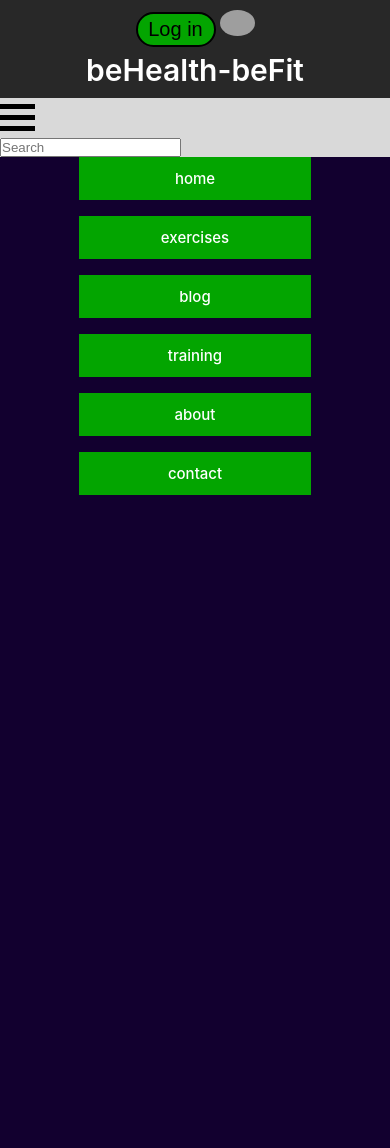
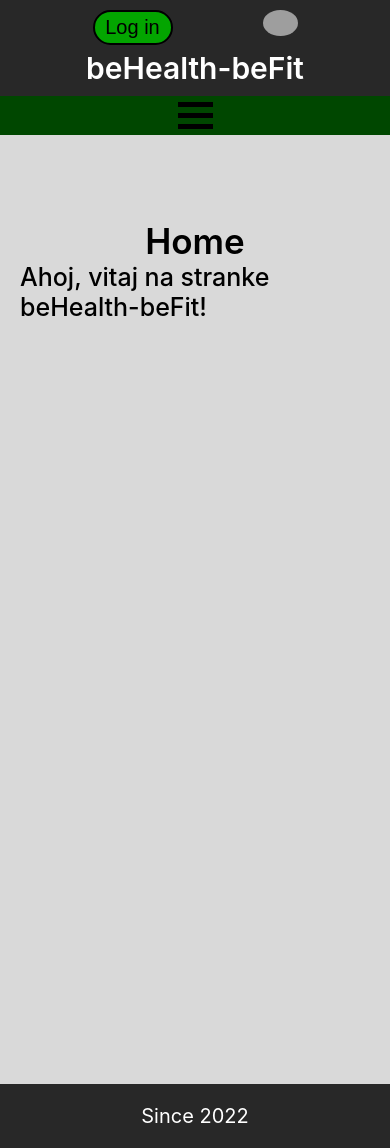
Before and after one commit to stamed13/ROP_beHealth-beFit, a PHP site: page / in a window 390 px wide. Before the commit the page ends 495 px from the top, so only its background shows below. Run offline with PHP 8.4, Linux system fonts and the light colour scheme; style sheets or scripts are compiled from the project's sources; grey boxes are pictures that could not be loaded.

Commit message:
update header responsivity, mainly mobile width

```diff
--- a/index.html
+++ b/index.html
@@ -42,18 +42,18 @@
             <div class="header-top">
                 <div id="row">
                     <button type="button" class="bt-log-in">Log in</button>
-                <a href="index.html"><img src="media/logo-real.svg" alt="hopa" class="logo"></a>
+                    <a href="index.html"><img src="media/logo-real.svg" alt="hopa" class="logo"></a>
                 </div>
                 <div class="header-title">beHealth-beFit</div>
             </div>
             <div class="header-menu">
-                <button class="hamburger">
-                    <div class="bar"></div>
+                <button id="hamburger">
+                    <div id="bar"></div>
                 </button>
             </div>
             <div id="header-nav">
                 <input type="search" placeholder="Search" class="search">
-                <nav class="mobile-nav">
+                <nav id="mobile-nav">
                     <a href="index.html" class="actual">home</a>
                     <a href="2-exercises/exercises.html">exercises</a>
                     <a href="3-blog/blog.html">blog</a>
--- a/js/main.js
+++ b/js/main.js
@@ -1,17 +1,11 @@
 window.onload = function () {
-	window.addEventListener('scroll', function (e) {
-		if (window.pageYOffset > 100) {
-			document.querySelector("header").classList.add('is-scrolling');
-		} else {
-			document.querySelector("header").classList.remove('is-scrolling');
-		}
-	});
-
-	const menu_btn = document.querySelector('.hamburger');
-	const mobile_menu = document.querySelector('.mobile-nav');
+	const menu_btn = document.querySelector('#hamburger');
+	const header_nav = document.querySelector('#header-nav');
+	const content = document.querySelector('#content');
 
 	menu_btn.addEventListener('click', function () {
 		menu_btn.classList.toggle('is-active');
-		mobile_menu.classList.toggle('is-active');
+		header_nav.classList.toggle('is-active');
+		content.classList.toggle('is-active');
 	});
 }
--- a/styles/header-pc.css
+++ b/styles/header-pc.css
@@ -1,3 +1,51 @@
+#header {
+  /*
+    .mobile-nav {
+        //position: fixed;
+        top: 0;
+        left: 100%;
+        width: 100%;
+        min-height: 100vh;
+        display: block;
+        z-index: 98;
+        background-color: #12002F;
+        //padding-top: 20px;
+        transition: 0.4s;
+    }
+
+    .mobile-nav.is-active {
+        left: 0;
+    }
+
+    .mobile-nav a {
+        display: block;
+        width: 100%;
+        max-width: 200px;
+        margin: 0 auto 16px;
+        text-align: center;
+        padding: 12px 16px;
+        background-color: #03A500;
+
+        color: #FFF;
+        text-decoration: none;
+    }
+
+    .mobile-nav a:hover {
+        background-color: #24104f;
+    }
+
+    @media (min-width: 768px) {
+        .mobile-nav {
+            display: none;
+        }
+
+        .hamburger {
+            display: none;
+        }
+    }
+    */
+}
+
 #header #header-computer {
   position: fixed;
   width: 100%;
@@ -212,9 +260,6 @@
 #header #header-mobile .header-top {
   display: -ms-grid;
   display: grid;
-  -webkit-box-align: center;
-      -ms-flex-align: center;
-          align-items: center;
   padding: 10px;
   background: #282828;
 }
@@ -233,7 +278,23 @@
     -webkit-box-pack: justify;
         -ms-flex-pack: justify;
             justify-content: space-between;
-    gap: 5px;
+  }
+}
+
+#header #header-mobile .header-top #row {
+  /*
+                @media(min-width: 426px) {
+
+                }
+                */
+}
+
+@media (min-width: 0px) {
+  #header #header-mobile .header-top #row {
+    display: -ms-grid;
+    display: grid;
+    grid-auto-flow: column;
+    gap: 90px;
   }
 }
 
@@ -291,7 +352,16 @@
   }
 }
 
-#header #header-mobile .header-menu .hamburger {
+#header #header-mobile .header-menu {
+  display: -ms-grid;
+  display: grid;
+  -webkit-box-pack: center;
+      -ms-flex-pack: center;
+          justify-content: center;
+  background: #004700;
+}
+
+#header #header-mobile .header-menu #hamburger {
   position: relative;
   display: block;
   width: 35px;
@@ -304,19 +374,7 @@
   border: none;
 }
 
-@media (min-width: 0px) {
-  #header #header-mobile .header-menu .hamburger {
-    display: block;
-  }
-}
-
-@media (min-width: 426px) {
-  #header #header-mobile .header-menu .hamburger {
-    display: none;
-  }
-}
-
-#header #header-mobile .header-menu .hamburger .bar, #header #header-mobile .header-menu .hamburger:after, #header #header-mobile .header-menu .hamburger:before {
+#header #header-mobile .header-menu #hamburger #bar, #header #header-mobile .header-menu #hamburger:after, #header #header-mobile .header-menu #hamburger:before {
   content: '';
   display: block;
   width: 100%;
@@ -327,18 +385,56 @@
   transition: 0.4s;
 }
 
-#header #header-mobile .header-menu .hamburger.is-active:before {
+#header #header-mobile .header-menu #hamburger.is-active:before {
   -webkit-transform: rotate(-45deg) translate(-8px, 6px);
           transform: rotate(-45deg) translate(-8px, 6px);
 }
 
-#header #header-mobile .header-menu .hamburger.is-active:after {
+#header #header-mobile .header-menu #hamburger.is-active:after {
   -webkit-transform: rotate(45deg) translate(-9px, -8px);
           transform: rotate(45deg) translate(-9px, -8px);
 }
 
-#header #header-mobile .header-menu .hamburger.is-active .bar {
+#header #header-mobile .header-menu #hamburger.is-active #bar {
   opacity: 0;
+}
+
+#header #header-mobile #header-nav {
+  position: fixed;
+  padding: 25px;
+  top: 256;
+  left: 100%;
+  width: 100%;
+  min-height: 100vh;
+  background-color: #006600;
+  -webkit-transition: 0.4s;
+  transition: 0.4s;
+  display: -ms-grid;
+  display: grid;
+  justify-items: center;
+  grid-auto-flow: row;
+  gap: 30px;
+}
+
+#header #header-mobile #header-nav .search {
+  height: 30px;
+  font-size: 20px;
+  color: black;
+  border-radius: 9px;
+  border: 2px solid black;
+}
+
+#header #header-mobile #header-nav #mobile-nav {
+  display: -ms-grid;
+  display: grid;
+  grid-auto-flow: row;
+  -webkit-box-pack: center;
+      -ms-flex-pack: center;
+          justify-content: center;
+}
+
+#header #header-mobile #header-nav.is-active {
+  left: 0;
 }
 
 #header #header-mobile #header-menu {
@@ -367,49 +463,45 @@
 }
 
 @media (min-width: 0px) {
-  #header #header-mobile #header-menu .comp-nav {
+  #header #header-mobile #header-menu .mobile-nav {
     display: none;
   }
 }
 
 @media (min-width: 426px) {
-  #header #header-mobile #header-menu .comp-nav {
+  #header #header-mobile #header-menu .mobile-nav {
     display: -ms-grid;
     display: grid;
     grid-auto-flow: column;
   }
 }
 
-#header #header-mobile #header-menu .comp-nav #actual {
+#header #header-mobile #header-menu .mobile-nav .actual {
   text-decoration: underline;
   color: black;
   background: #03A500;
 }
 
-#header #header-mobile #header-menu .comp-nav a {
+#header #header-mobile #header-menu .mobile-nav a {
   padding: 5px;
   text-decoration: none;
   color: white;
 }
 
 @media (min-width: 0px) {
-  #header #header-mobile #header-menu .comp-nav a {
+  #header #header-mobile #header-menu .mobile-nav a {
     font-size: 20px;
   }
 }
 
 @media (min-width: 769px) {
-  #header #header-mobile #header-menu .comp-nav a {
+  #header #header-mobile #header-menu .mobile-nav a {
     font-size: 25px;
   }
 }
 
-#header #header-mobile #header-menu #header-nav {
-  display: -ms-grid;
-  display: grid;
-}
-
-#header #header-mobile #header-menu #header-nav .search {
+/*
+.search {
     height: 30px;
     padding-left: 5px;
     font-size: 20px;
@@ -417,93 +509,43 @@
     border-radius: 9px;
     border: 2px solid black;
 }
-
-@media (min-width: 0px) {
-  #header #header-mobile #header-menu #header-nav .search {
-    width: 180px;
-    margin-bottom: 5px;
-  }
-}
-
-@media (min-width: 426px) {
-  #header #header-mobile #header-menu #header-nav .search {
-    width: 240px;
-    margin-right: 10px;
-    margin-bottom: 0px;
-  }
-}
-
-@media (min-width: 726px) {
-  #header #header-mobile #header-menu #header-nav .search {
-    width: 240px;
-    margin-right: 10px;
-    margin-bottom: 0px;
-  }
-}
-
-#header .mobile-nav {
-  top: 0;
+*/
+/*
+#mobile-nav {
+	position: fixed;
+	//top: 0;
 	left: 100%;
 	width: 100%;
 	min-height: 100vh;
 	display: block;
 	z-index: 98;
 	background-color: #12002F;
-  -webkit-transition: 0.4s;
+	padding-top: 80px;
 	transition: 0.4s;
 }
 
-#header .mobile-nav.is-active {
+#mobile-nav.is-active {
 	left: 0;
 }
 
-#header .mobile-nav a {
+#mobile-nav a {
 	display: block;
 	width: 100%;
 	max-width: 200px;
 	margin: 0 auto 16px;
 	text-align: center;
 	padding: 12px 16px;
-  background-color: #03A500;
+	background-color: #1f103F;
+
 	color: #FFF;
 	text-decoration: none;
 }
 
-#header .mobile-nav a:hover {
+#mobile-nav a:hover {
 	background-color: #24104f;
 }
-
-@media (min-width: 768px) {
-  #header .mobile-nav {
+*/
+#content.is-active {
   display: none;
 }
-  #header .hamburger {
-    display: none;
-  }
-}
-
-#header .button {
-  -webkit-appearance: none;
-     -moz-appearance: none;
-          appearance: none;
-  border: none;
-  outline: none;
-  background: none;
-  display: inline-block;
-  color: #FFF;
-  font-size: 20px;
-  background-color: #FF9FDB;
-  padding: 12px 16px;
-  border-radius: 8px;
-  text-decoration: none;
-  text-transform: uppercase;
-  font-weight: 700;
-  cursor: pointer;
-}
-
-@media (max-width: 767px) {
-  #header .button {
-    font-size: 18px;
-  }
-}
 /*# sourceMappingURL=header-pc.css.map */
--- a/styles/header-pc.scss
+++ b/styles/header-pc.scss
@@ -183,7 +183,6 @@
 
         .header-top {
             display: grid;
-            align-items: center;
             padding: 10px;
             background: #282828;
 
@@ -197,10 +196,22 @@
             @media(min-width: 426px) {
                 grid-auto-flow: column;
                 justify-content: space-between;
-                gap: 5px;
+                //gap: 5px;
             }
 
             #row {
+                @media(min-width: 0px) {
+                    display: grid;
+                    grid-auto-flow: column;
+                    gap: 90px;
+                }
+
+                /*
+                @media(min-width: 426px) {
+
+                }
+                */
+
                 .bt-log-in {
                     border: 2px solid black;
                     background: #03A500;
@@ -255,7 +266,12 @@
         }
 
         .header-menu {
-            .hamburger {
+            display: grid;
+            justify-content: center;
+            background: #004700;
+
+            //hambrger button
+            #hamburger {
 	            position: relative;
 	            display: block;
 	            width: 35px;
@@ -265,18 +281,9 @@
 	            background: none;
 	            outline: none;
 	            border: none;
-
-                @media(min-width: 0px) {
-                    display: block;
             }
 
-
-                @media(min-width: 426px) {
-                    display: none;
-                }
-            }
-
-            .hamburger .bar, .hamburger:after, .hamburger:before {
+            #hamburger #bar, #hamburger:after, #hamburger:before {
 	            content: '';
 	            display: block;
 	            width: 100%;
@@ -286,18 +293,51 @@
 	            transition: 0.4s;
             }
 
-            .hamburger.is-active:before {
+            #hamburger.is-active:before {
 	            transform: rotate(-45deg) translate(-8px, 6px);
             }
 
-            .hamburger.is-active:after {
+            #hamburger.is-active:after {
             	transform: rotate(45deg) translate(-9px, -8px);
             }
 
-            .hamburger.is-active .bar {
+            #hamburger.is-active #bar {
 	            opacity: 0;
             }
+        }
 
+        #header-nav {
+            position: fixed;
+            padding: 25px;
+            top: 256;
+            left: 100%;
+            width: 100%;
+            min-height: 100vh;
+            background-color: #006600;
+            transition: 0.4s;
+
+            display: grid;
+            justify-items: center;
+            grid-auto-flow: row;
+            gap: 30px;
+
+            .search {
+                height: 30px;
+                font-size: 20px;
+                color: black;
+                border-radius: 9px;
+                border: 2px solid black;
+            }
+
+            #mobile-nav {
+                display: grid;
+                grid-auto-flow: row;
+                justify-content: center;
+            }
+        }
+
+        #header-nav.is-active {
+            left: 0;
         }
 
         #header-menu {
@@ -437,28 +448,67 @@
             display: none;
         }
     }
+    */
 
-    .button {
-        appearance: none;
-        border: none;
-        outline: none;
-        background: none;
-
-        display: inline-block;
-        color: #FFF;
-        font-size: 20px;
-        background-color: #FF9FDB;
-        padding: 12px 16px;
-        border-radius: 8px;
-        text-decoration: none;
-        text-transform: uppercase;
-        font-weight: 700;
-        cursor: pointer;
-
-        @media (max-width: 767px) {
-            font-size: 18px;
-        }
-    }
 }
 
-//cast pre mobil hamburger menu, nie button
+//************  start of #header-nav ************
+#header-nav {
+
+}
+
+
+//search vyhladavac po rozkliknuti hamburgera
+/*
+.search {
+    height: 30px;
+    padding-left: 5px;
+    font-size: 20px;
+    color: black;
+    border-radius: 9px;
+    border: 2px solid black;
+}
+*/
+
+//navigacny panel po rozkliknuti hamburgera
+/*
+#mobile-nav {
+	position: fixed;
+	//top: 0;
+	left: 100%;
+	width: 100%;
+	min-height: 100vh;
+	display: block;
+	z-index: 98;
+	background-color: #12002F;
+	padding-top: 80px;
+	transition: 0.4s;
+}
+
+#mobile-nav.is-active {
+	left: 0;
+}
+
+#mobile-nav a {
+	display: block;
+	width: 100%;
+	max-width: 200px;
+	margin: 0 auto 16px;
+	text-align: center;
+	padding: 12px 16px;
+	background-color: #1f103F;
+
+	color: #FFF;
+	text-decoration: none;
+}
+
+#mobile-nav a:hover {
+	background-color: #24104f;
+}
+*/
+//************  end of #header-nav ************
+
+//len ak mam rozliknuty hamburger, tak skryje content
+#content.is-active {
+    display: none;
+}
```
Also changed, not shown: other parts of styles/header-pc.scss (+4 -33 lines), 1 other file. Lines whose indentation alone changed are shown as unchanged.
